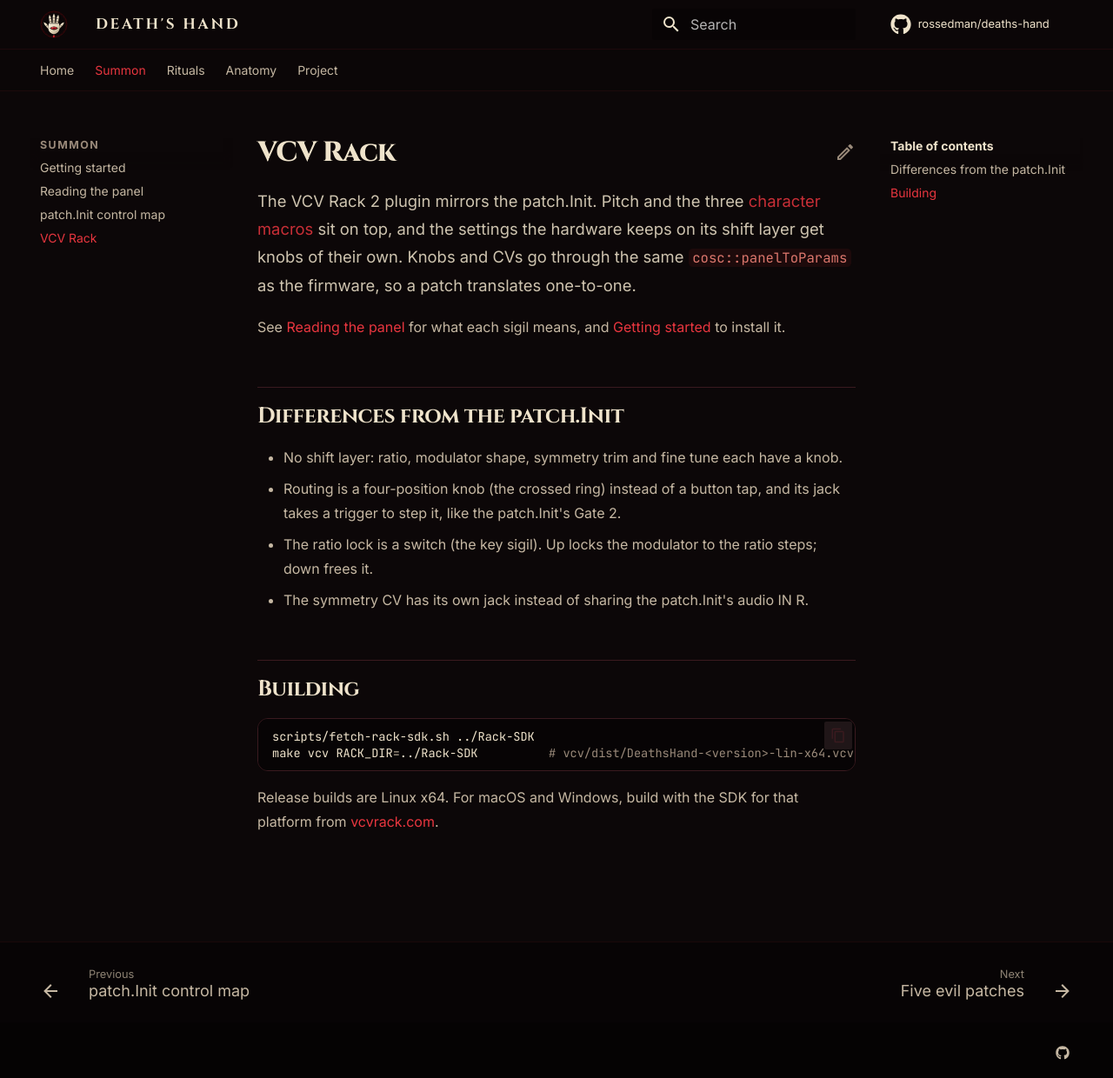
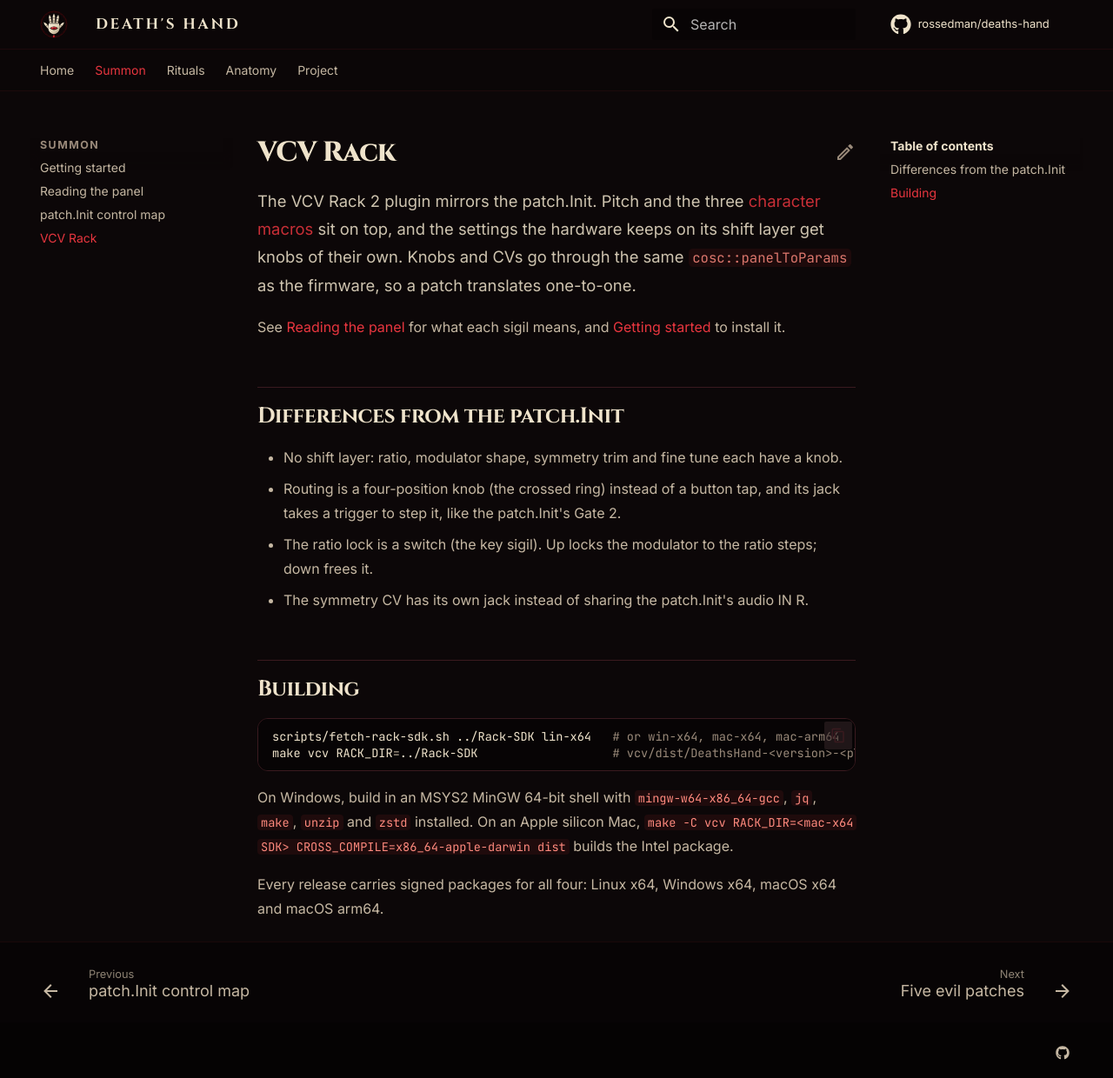
Before and after one commit to rossedman/deaths-hand, an MkDocs documentation site: the page built from docs/vcv-rack.md, in a window 1280 px wide and 1240 px high. Shown: the whole window at 87% size. Built offline with MkDocs 1.6.1 and Material for MkDocs 9.7.7, drawn with Linux system fonts in a browser that asks for light colours; comment, search, counter and statistics services are not loaded.

Commit message:
ci(release): build the VCV plugin for Windows x64 and macOS x64/arm64 (#3)

````diff
--- a/docs/vcv-rack.md
+++ b/docs/vcv-rack.md
@@ -14,8 +14,10 @@
 ## Building
 
 ```sh
-scripts/fetch-rack-sdk.sh ../Rack-SDK
-make vcv RACK_DIR=../Rack-SDK          # vcv/dist/DeathsHand-<version>-lin-x64.vcvplugin
+scripts/fetch-rack-sdk.sh ../Rack-SDK lin-x64   # or win-x64, mac-x64, mac-arm64
+make vcv RACK_DIR=../Rack-SDK                   # vcv/dist/DeathsHand-<version>-<platform>.vcvplugin
 ```
 
-Release builds are Linux x64. For macOS and Windows, build with the SDK for that platform from [vcvrack.com](https://vcvrack.com/downloads/).
+On Windows, build in an MSYS2 MinGW 64-bit shell with `mingw-w64-x86_64-gcc`, `jq`, `make`, `unzip` and `zstd` installed. On an Apple silicon Mac, `make -C vcv RACK_DIR=<mac-x64 SDK> CROSS_COMPILE=x86_64-apple-darwin dist` builds the Intel package.
+
+Every release carries signed packages for all four: Linux x64, Windows x64, macOS x64 and macOS arm64.
````
Also changed, not shown: CHANGELOG.md (+2 -1 lines), CONTRIBUTING.md (+1 -1 lines), README.md (+4 -1 lines), docs/getting-started.md (+2 -2 lines), 5 other files.
